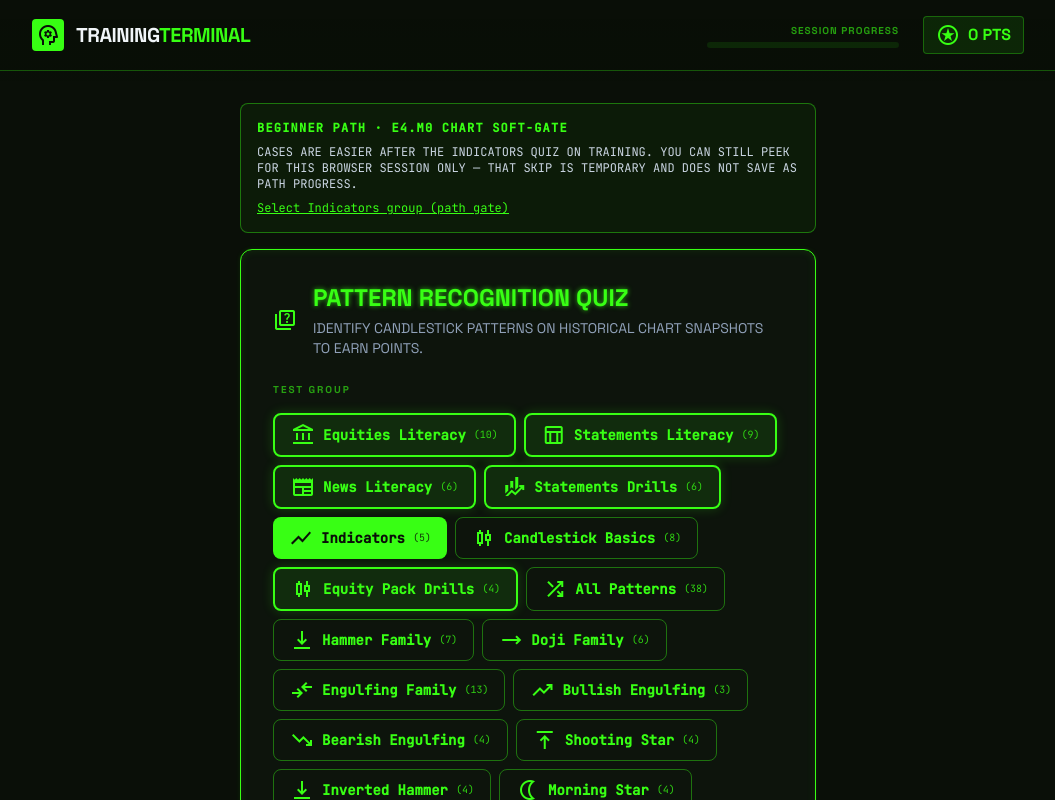
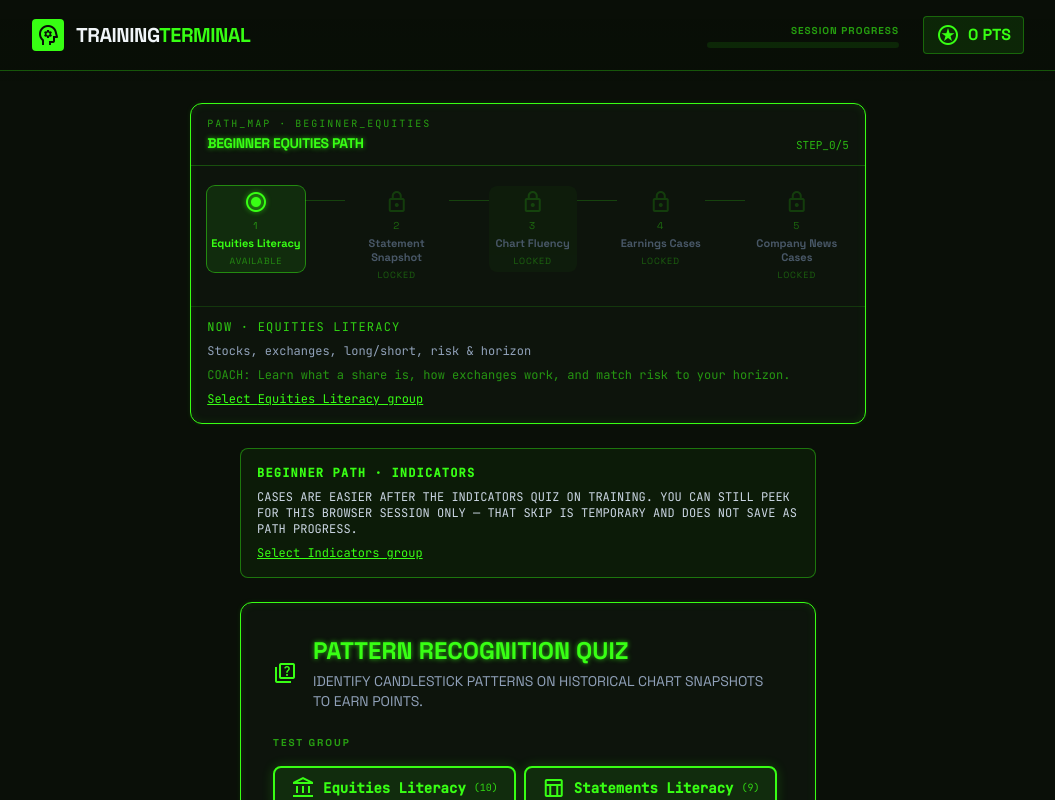
Before and after one commit to Siphon880gh/Stocks-Trainer, a React (Vite) app: page /training in a window 1280 px wide. Shown: the top 800 px of the page, without its empty margins (112-1167 px from the left). Built offline with nearby package versions, Linux system fonts and the light colour scheme.

Commit message:
Add a Learn path map and keep milestone labels learner-facing.
Show consecutive step titles instead of epic IDs or soft-gate jargon so the path is readable on Training and Dashboard.

Co-authored-by: Cursor <cursoragent@cursor.com>

```diff
--- a/src/components/GoalPicker.tsx
+++ b/src/components/GoalPicker.tsx
@@ -53,13 +53,13 @@ export default function GoalPicker({ onConfirmed }: GoalPickerProps) {
         <ol className="space-y-1 text-xs text-primary/80">
           {selected.milestones.map((m, i) => (
             <li key={m.id}>
-              {i + 1}. {m.id} · {m.title}
+              {i + 1}. {m.title}
             </li>
           ))}
         </ol>
         {selected.id === DECISION_MAKER_PATH.id ? (
           <p className="text-[10px] text-yellow-400/80">
-            Chart soft-gate (Indicators quiz) still required before graded cases.
+            Indicators quiz still required before graded cases.
           </p>
         ) : null}
         {selected.id === MARKET_EXPLORER_PATH.id ? (
--- /dev/null
+++ b/src/components/PathMapPanel.tsx
@@ -0,0 +1,195 @@
+import { useMemo } from "react";
+import { Link } from "react-router-dom";
+import {
+  activePathMilestoneId,
+  coachTipForActive,
+  isGradedCasePackLocked,
+  isPathComplete,
+  listPathStatuses,
+  type PathMilestoneDef,
+} from "../lib/beginnerPath";
+import { getPathTemplate } from "../lib/learningPaths";
+import { getPathId, type MilestoneStatus } from "../lib/progressStore";
+import type { QuizGroupId } from "../lib/quizData";
+
+interface Props {
+  selectedGroup: QuizGroupId;
+  onSelectTrainingGroup: (groupId: QuizGroupId) => void;
+  /** Bump after quiz/case writeback so statuses re-read from ProgressStore. */
+  refreshKey?: number;
+}
+
+const STATUS_MARK: Record<MilestoneStatus, string> = {
+  complete: "check_circle",
+  available: "radio_button_checked",
+  in_progress: "radio_button_checked",
+  locked: "lock",
+};
+
+function nodeHref(m: PathMilestoneDef & { status: MilestoneStatus }): string | null {
+  if (m.status === "locked") return null;
+  if (m.isGradedCasePack && isGradedCasePackLocked(m.id)) return null;
+  if (m.trainingGroup) return `/training?group=${m.trainingGroup}`;
+  if (m.casesPack) return `/cases?pack=${m.casesPack}`;
+  return null;
+}
+
+function isClickable(m: PathMilestoneDef & { status: MilestoneStatus }): boolean {
+  if (m.status === "locked") return false;
+  if (m.isGradedCasePack && isGradedCasePackLocked(m.id)) return false;
+  return Boolean(m.trainingGroup || m.casesPack);
+}
+
+export default function PathMapPanel({
+  selectedGroup,
+  onSelectTrainingGroup,
+  refreshKey = 0,
+}: Props) {
+  const items = useMemo(() => listPathStatuses(), [refreshKey]);
+  const pathId = getPathId();
+  const template = getPathTemplate(pathId);
+  const activeId = activePathMilestoneId();
+  const pathDone = isPathComplete();
+  const coachTip = coachTipForActive();
+  const completedCount = items.filter((m) => m.status === "complete").length;
+  const active = items.find((m) => m.id === activeId) ?? items.find((m) => m.status === "available");
+
+  const handleNodeActivate = (m: PathMilestoneDef & { status: MilestoneStatus }) => {
+    if (!isClickable(m)) return;
+    if (m.trainingGroup) onSelectTrainingGroup(m.trainingGroup);
+  };
+
+  return (
+    <section className="w-full border-neon rounded-xl bg-neutral-dark/60 overflow-hidden">
+      <header className="flex flex-wrap items-end justify-between gap-2 px-4 py-3 border-b border-primary/25">
+        <div className="space-y-0.5">
+          <p className="text-[10px] font-mono tracking-[0.2em] text-primary/60">
+            PATH_MAP · {pathId.replace(/-/g, "_").toUpperCase()}
+          </p>
+          <h2 className="text-sm font-bold text-primary crt-glow tracking-tight">
+            {template?.title ?? "Learning Path"}
+          </h2>
+        </div>
+        <p className="font-mono text-[11px] text-primary/70">
+          STEP_{completedCount}/{items.length}
+          {pathDone ? " · COMPLETE" : null}
+        </p>
+      </header>
+
+      <ol className="flex items-start gap-0 overflow-x-auto no-scrollbar px-4 py-5 list-none m-0 md:justify-center">
+        {items.map((m, i) => {
+          const clickable = isClickable(m);
+          const href = nodeHref(m);
+          const isActive = m.id === activeId || (m.status === "available" && !activeId);
+          const isSelectedQuiz = Boolean(m.trainingGroup && m.trainingGroup === selectedGroup);
+          const prevComplete = i > 0 && items[i - 1].status === "complete";
+          const gateLocked = m.isGradedCasePack && isGradedCasePackLocked(m.id);
+          const shownStatus: MilestoneStatus = gateLocked ? "locked" : m.status;
+
+          const nodeInner = (
+            <>
+              <span
+                className={`material-symbols-outlined text-xl ${
+                  shownStatus === "complete"
+                    ? "text-primary"
+                    : isActive
+                      ? "text-primary crt-glow"
+                      : shownStatus === "locked"
+                        ? "text-primary/25"
+                        : "text-primary/70"
+                }`}
+                aria-hidden
+              >
+                {STATUS_MARK[shownStatus]}
+              </span>
+              <span className="text-[10px] tracking-widest text-primary/50">{i + 1}</span>
+              <span
+                className={`text-[11px] font-bold leading-tight ${
+                  isActive ? "text-primary" : shownStatus === "locked" ? "text-slate-500" : "text-slate-200"
+                }`}
+              >
+                {m.title}
+              </span>
+              <span className="text-[9px] tracking-widest text-primary/45 uppercase">
+                {shownStatus}
+              </span>
+            </>
+          );
+
+          const nodeClass = `flex flex-col items-center gap-1 min-w-[5.5rem] max-w-[6.5rem] text-center px-1 py-1 rounded-lg transition-colors focus-visible:outline focus-visible:outline-2 focus-visible:outline-primary ${
+            isActive ? "bg-primary/10 ring-1 ring-primary/50" : ""
+          } ${isSelectedQuiz && !isActive ? "bg-primary/5" : ""} ${
+            clickable ? "hover:bg-primary/10 cursor-pointer" : "cursor-default opacity-70"
+          }`;
+
+          return (
+            <li key={m.id} className="flex items-start shrink-0">
+              {i > 0 ? (
+                <div
+                  className={`mt-[0.85rem] h-px w-6 sm:w-10 shrink-0 ${
+                    prevComplete ? "bg-primary" : "bg-primary/20"
+                  }`}
+                  aria-hidden
+                />
+              ) : null}
+              {href && m.casesPack && clickable ? (
+                <Link
+                  to={href}
+                  className={nodeClass}
+                  aria-current={isActive ? "step" : undefined}
+                >
+                  {nodeInner}
+                </Link>
+              ) : (
+                <button
+                  type="button"
+                  className={nodeClass}
+                  disabled={!clickable || Boolean(m.casesPack)}
+                  aria-current={isActive ? "step" : undefined}
+                  onClick={() => handleNodeActivate(m)}
+                >
+                  {nodeInner}
+                </button>
+              )}
+            </li>
+          );
+        })}
+      </ol>
+
+      <div className="px-4 pb-4 space-y-2 font-mono text-xs border-t border-primary/15 pt-3">
+        {pathDone ? (
+          <p className="text-primary">
+            Credential: {template?.title ?? "Path"} complete (SAMPLE progress, not attested).
+          </p>
+        ) : active ? (
+          <>
+            <p className="text-primary/80 tracking-widest">
+              NOW · {active.title}
+            </p>
+            <p className="text-slate-400 normal-case">{active.summary}</p>
+            <p className="text-primary/55 normal-case">COACH: {coachTip}</p>
+            {active.trainingGroup ? (
+              <button
+                type="button"
+                className="text-primary underline"
+                onClick={() => onSelectTrainingGroup(active.trainingGroup!)}
+              >
+                Select {active.title} group
+              </button>
+            ) : null}
+            {active.casesPack && !isGradedCasePackLocked(active.id) ? (
+              <Link to={`/cases?pack=${active.casesPack}`} className="text-primary underline">
+                Open {active.title}
+              </Link>
+            ) : null}
+            {active.isGradedCasePack && isGradedCasePackLocked(active.id) ? (
+              <p className="text-accent-red/90">LOCKED · finish Indicators first</p>
+            ) : null}
+          </>
+        ) : (
+          <p className="text-slate-400">Open the next available milestone when ready.</p>
+        )}
+      </div>
+    </section>
+  );
+}
--- a/src/lib/coaching/sessions/chase-vs-fade.ts
+++ b/src/lib/coaching/sessions/chase-vs-fade.ts
@@ -77,7 +77,7 @@ export const chaseVsFadeSession: CoachingSession = {
       },
       wrong_blind_short: {
         message:
-          "Blind shorts on every gap skip soft-gated short literacy and ignore that some rumors escalate into filings.\n\nRevisit the stance choice—fade or hold for clarity is the process answer here.",
+          "Blind shorts on every gap skip short literacy (held until later) and ignore that some rumors escalate into filings.\n\nRevisit the stance choice—fade or hold for clarity is the process answer here.",
         outcome: "wrong",
         choices: [],
         rewind_to: "priced_in",
--- a/src/lib/coaching/sessions/futures-framing.ts
+++ b/src/lib/coaching/sessions/futures-framing.ts
@@ -27,7 +27,7 @@ export const futuresFramingSession: CoachingSession = {
             next: "process",
           },
           {
-            label: "Skip the chart gate because futures are advanced",
+            label: "Skip Indicators because futures are advanced",
             next: "wrong_skip_gate",
           },
         ],
@@ -41,7 +41,7 @@ export const futuresFramingSession: CoachingSession = {
       },
       wrong_skip_gate: {
         message:
-          "Chart soft-gate still applies across asset classes. Advanced topic ≠ skip fluency.\n\nReturn to framing.",
+          "Chart fluency still applies across asset classes. Advanced topic ≠ skip fluency.\n\nReturn to framing.",
         outcome: "wrong",
         choices: [],
         rewind_to: "start",
--- a/src/lib/learningPaths.ts
+++ b/src/lib/learningPaths.ts
@@ -33,7 +33,7 @@ export const BEGINNER_EQUITIES_PATH: LearningPathTemplate = {
   id: BEGINNER_EQUITIES_PATH_ID,
   title: "Beginner Equities Path",
   description:
-    "Literacy → statements → chart soft-gate → earnings cases → company news cases (SAMPLE).",
+    "Literacy → statements → Indicators → earnings cases → company news cases (SAMPLE).",
   milestones: [
     {
       id: "E4.M1",
@@ -51,7 +51,7 @@ export const BEGINNER_EQUITIES_PATH: LearningPathTemplate = {
     },
     {
       id: "E4.M0",
-      title: "Chart Soft-Gate",
+      title: "Chart Fluency",
       contentRefs: ["quiz:indicators", "pack:equity-sample"],
       unlockFrom: ["E4.M2"],
       coachTip: "Prove candle/indicator fluency before graded decide-and-reveal cases.",
@@ -116,14 +116,14 @@ export const MARKET_EXPLORER_PATH: LearningPathTemplate = {
   id: MARKET_EXPLORER_PATH_ID,
   title: "Market Explorer Path",
   description:
-    "SAMPLE multi-market decide practice: chart gate → futures → forex → crypto. Does not replace Beginner Equities (stocks).",
+    "SAMPLE multi-market decide practice: Indicators → futures → forex → crypto. Does not replace Beginner Equities (stocks).",
   milestones: [
     {
       id: "E4.M0",
-      title: "Chart Soft-Gate",
+      title: "Chart Fluency",
       contentRefs: ["quiz:indicators"],
       unlockFrom: [],
-      coachTip: "Same Indicators soft-gate before any graded SAMPLE decide packs.",
+      coachTip: "Finish the Indicators quiz before any graded SAMPLE decide packs.",
     },
     {
       id: "E10.M5",
--- a/src/lib/marketNavigator.ts
+++ b/src/lib/marketNavigator.ts
@@ -81,7 +81,7 @@ export function decideLockReason(assetClass: AssetClass): DecideLockReason {
 
 export function decideLockCopy(reason: DecideLockReason): string {
   if (reason === "chart_gate") {
-    return "LOCKED · finish Indicators chart soft-gate first";
+    return "LOCKED · finish Indicators first";
   }
   if (reason === "no_pack") {
     return "LOCKED · SAMPLE decide pack not seeded for this class yet";
--- a/src/pages/Dashboard.tsx
+++ b/src/pages/Dashboard.tsx
@@ -361,7 +361,7 @@ export default function Dashboard() {
                     {pathDone
                       ? pathCompleteLabel
                       : activeDef
-                        ? `${activeDef.id} · ${activeDef.title}`
+                        ? activeDef.title
                         : pathTemplate?.title ?? "Learning Path"}
                   </h2>
                   {pathDone ? (
@@ -455,14 +455,10 @@ export default function Dashboard() {
                   const lockedCase = isGradedCasePackLocked(m.id);
                   return (
                     <li key={m.id} className="flex flex-wrap items-baseline gap-2 text-primary/70">
-                      <span className="text-primary/40">{m.id}</span>
                       <span>{m.title}</span>
                       <span className="uppercase text-primary/50">[{status}]</span>
-                      {m.id === "E4.M0" ? (
-                        <span className="text-primary/40">← chart gate before cases</span>
-                      ) : null}
                       {lockedCase ? (
-                        <span className="text-accent-red/80">LOCKED · chart gate</span>
+                        <span className="text-accent-red/80">LOCKED · finish Indicators first</span>
                       ) : null}
                     </li>
                   );
@@ -521,7 +517,7 @@ export default function Dashboard() {
                 className="p-3 border border-primary/20 bg-primary/5 flex flex-col items-center text-center gap-2 hover:bg-primary/10 transition-colors cursor-pointer"
               >
                 <span className="material-symbols-outlined text-primary/70">show_chart</span>
-                <span className="text-[10px]">CHART_GATE</span>
+                <span className="text-[10px]">INDICATORS</span>
               </Link>
               <Link
                 to={nextHref}
@@ -530,7 +526,7 @@ export default function Dashboard() {
                 <span className="material-symbols-outlined">play_arrow</span>
                 <span className="text-[10px]">
                   {activeDef?.isGradedCasePack && caseGateLocked
-                    ? "UNLOCK_GATE"
+                    ? "INDICATORS"
                     : activeDef?.isGradedCasePack
                       ? "OPEN_CASES"
                       : "NEXT_STEP"}
@@ -624,7 +620,7 @@ export default function Dashboard() {
             {pathDefs
               .map(
                 (m) =>
-                  `${m.id}:${progress.milestones[m.id]?.status ?? "missing"}`
+                  `${m.title}:${progress.milestones[m.id]?.status ?? "missing"}`
               )
               .join(" · ")}
           </p>
--- a/src/pages/Training.tsx
+++ b/src/pages/Training.tsx
@@ -2,6 +2,7 @@ import { useState, useEffect } from "react";
 import { Link, useSearchParams } from "react-router-dom";
 import QuizModal from "../components/QuizModal";
 import AnswerSheetModal from "../components/AnswerSheetModal";
+import PathMapPanel from "../components/PathMapPanel";
 import { QUIZ_GROUPS, getQuestionsForGroup, type QuizGroupId } from "../lib/quizData";
 import {
   CHART_GATE_MILESTONE_ID,
@@ -23,6 +24,7 @@ export default function Training() {
   const [points, setPoints] = useState(() => loadProgress().state.scores.totalPoints);
   const [streak, setStreak] = useState(() => loadProgress().state.streaks.current);
   const [accuracy, setAccuracy] = useState(() => loadProgress().state.scores.accuracy);
+  const [pathMapTick, setPathMapTick] = useState(0);
   const chartGateOpen =
     !isChartGateComplete() &&
     (getMilestoneStatus(CHART_GATE_MILESTONE_ID) === "available" ||
@@ -73,11 +75,16 @@ export default function Training() {
         </div>
       </nav>
 
-      <main className="max-w-5xl mx-auto px-4 py-8 flex-1 flex flex-col items-center justify-center">
+      <main className="max-w-5xl mx-auto px-4 py-8 flex-1 flex flex-col items-center gap-6">
+        <PathMapPanel
+          selectedGroup={selectedGroup}
+          onSelectTrainingGroup={setSelectedGroup}
+          refreshKey={pathMapTick}
+        />
         {showChartGateBanner ? (
-          <div className="w-full max-w-xl mb-4 border border-primary/40 bg-primary/5 rounded-lg p-4 font-mono text-xs space-y-2">
+          <div className="w-full max-w-xl border border-primary/40 bg-primary/5 rounded-lg p-4 font-mono text-xs space-y-2">
             <p className="text-primary font-bold uppercase tracking-widest">
-              Beginner Path · {CHART_GATE_MILESTONE_ID} Chart Soft-Gate
+              Beginner Path · Indicators
             </p>
             <p className="text-slate-300">{CHART_GATE_PREREQ_TIP}</p>
             <button
@@ -85,16 +92,16 @@ export default function Training() {
               className="text-primary underline"
               onClick={() => setSelectedGroup(CHART_GATE_TRAINING_GROUP)}
             >
-              Select Indicators group (path gate)
+              Select Indicators group
             </button>
           </div>
         ) : (
-          <div className="w-full max-w-xl mb-4 border border-primary/30 bg-neutral-dark/40 rounded-lg p-4 font-mono text-xs space-y-2">
+          <div className="w-full max-w-xl border border-primary/30 bg-neutral-dark/40 rounded-lg p-4 font-mono text-xs space-y-2">
             <p className="text-primary/80 font-bold uppercase tracking-widest">
               Decision Cases · Packs A–C
             </p>
             <p className="text-slate-400">
-              After the chart gate: earnings, company news, macro intro, and
+              After Indicators: earnings, company news, macro intro, and
               combined news+statements (SAMPLE).
             </p>
             <div className="flex flex-wrap gap-3">
@@ -133,6 +140,7 @@ export default function Training() {
             <div className="flex flex-wrap gap-2">
               {QUIZ_GROUPS.map((g) => {
                 const isFeatured =
+                  g.id === "candle-anatomy" ||
                   g.id === "indicators" ||
                   g.id === "equity-patterns" ||
                   g.id === "equity-literacy" ||
@@ -176,7 +184,7 @@ export default function Training() {
             </p>
             {groupLocked ? (
               <p className="text-accent-red text-xs font-mono">
-                LOCKED: complete prior Beginner Path milestone first (unlockFrom rule).
+                LOCKED: finish the earlier path step first.
               </p>
             ) : null}
           </div>
@@ -252,7 +260,10 @@ export default function Training() {
 
       <QuizModal
         isOpen={isQuizOpen}
-        onClose={() => setIsQuizOpen(false)}
+        onClose={() => {
+          setIsQuizOpen(false);
+          setPathMapTick((n) => n + 1);
+        }}
         initialPoints={points}
         initialStreak={streak}
         startIndex={quizStartIndex}
@@ -261,6 +272,7 @@ export default function Training() {
           setPoints(p);
           setStreak(s);
           setAccuracy(a);
+          setPathMapTick((n) => n + 1);
         }}
       />
       <AnswerSheetModal
```
Also changed, not shown: src/lib/coaching/sessions/chart-soft-gate.ts (+8 -8 lines).
